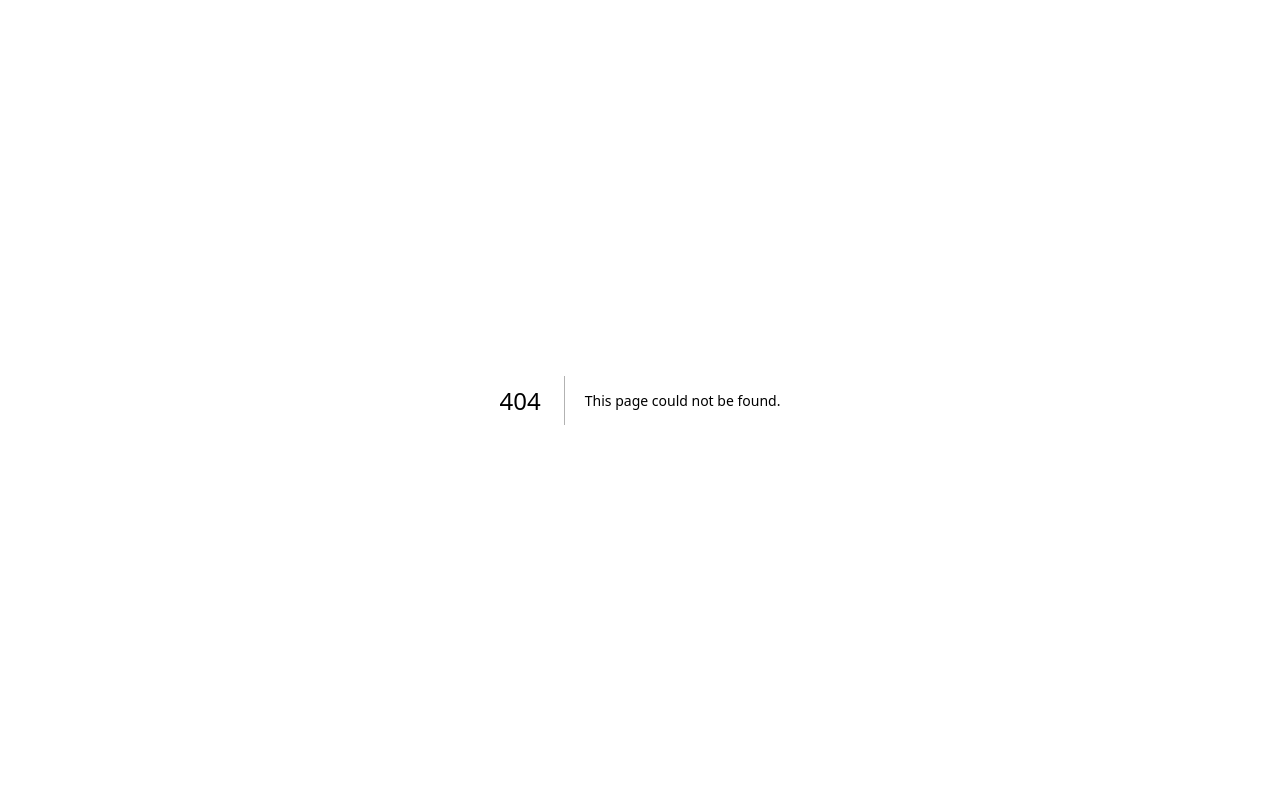
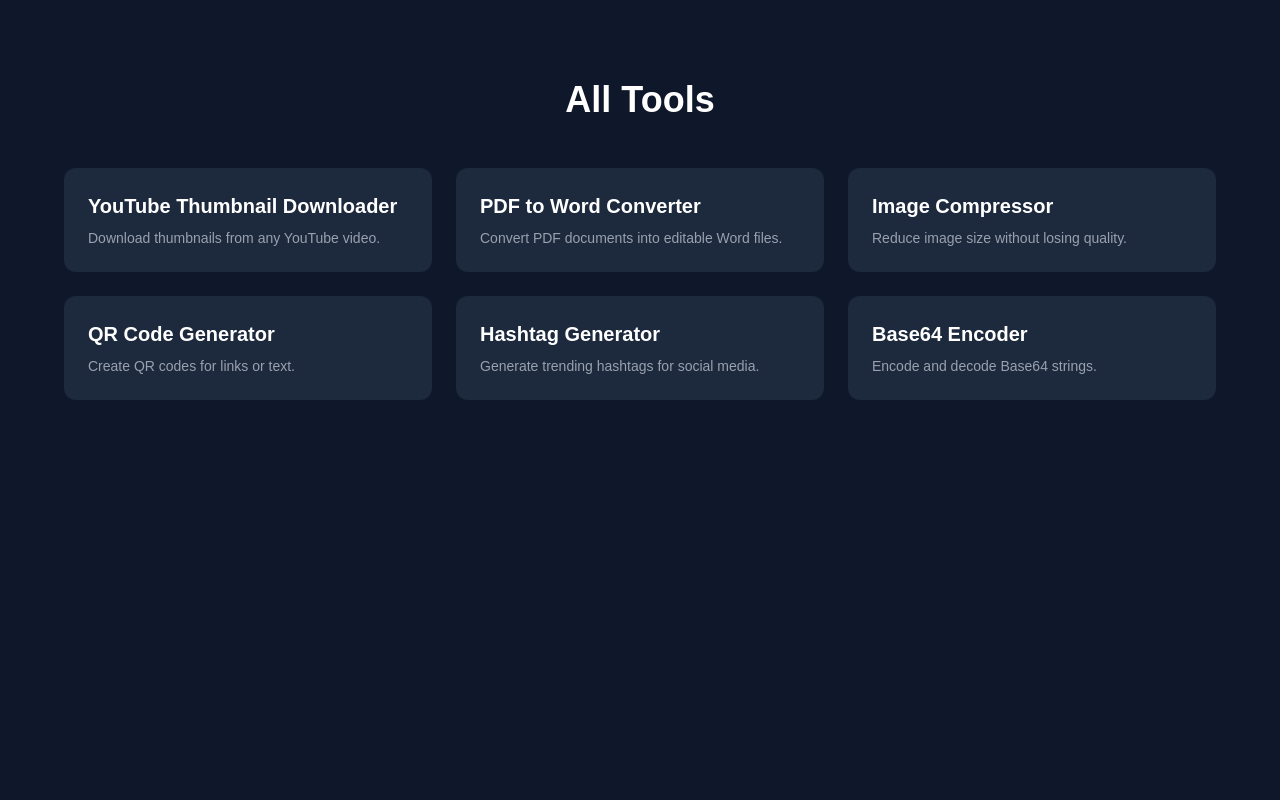
Before and after one commit to zeninfosolution7/creator-tools, a Next.js app: page /tools in a window 1280 px wide. Before the commit this address had no page. Shown: the top 800 px of the page. Built offline with nearby package versions, Linux system fonts and the light colour scheme.

Commit message:
added tools directory page

```diff
--- /dev/null
+++ b/app/tools/page.tsx
@@ -0,0 +1,73 @@
+export default function ToolsPage() {
+  return (
+    <main className="min-h-screen bg-slate-900 text-white px-6 py-20">
+
+      <div className="max-w-6xl mx-auto">
+
+        <h1 className="text-4xl font-bold mb-12 text-center">
+          All Tools
+        </h1>
+
+        <div className="grid md:grid-cols-3 gap-6">
+
+          <a href="/tools/youtube-thumbnail-downloader" className="bg-slate-800 p-6 rounded-xl hover:scale-105 transition">
+            <h3 className="text-xl font-semibold mb-2">
+              YouTube Thumbnail Downloader
+            </h3>
+            <p className="text-gray-400 text-sm">
+              Download thumbnails from any YouTube video.
+            </p>
+          </a>
+
+          <div className="bg-slate-800 p-6 rounded-xl">
+            <h3 className="text-xl font-semibold mb-2">
+              PDF to Word Converter
+            </h3>
+            <p className="text-gray-400 text-sm">
+              Convert PDF documents into editable Word files.
+            </p>
+          </div>
+
+          <div className="bg-slate-800 p-6 rounded-xl">
+            <h3 className="text-xl font-semibold mb-2">
+              Image Compressor
+            </h3>
+            <p className="text-gray-400 text-sm">
+              Reduce image size without losing quality.
+            </p>
+          </div>
+
+          <div className="bg-slate-800 p-6 rounded-xl">
+            <h3 className="text-xl font-semibold mb-2">
+              QR Code Generator
+            </h3>
+            <p className="text-gray-400 text-sm">
+              Create QR codes for links or text.
+            </p>
+          </div>
+
+          <div className="bg-slate-800 p-6 rounded-xl">
+            <h3 className="text-xl font-semibold mb-2">
+              Hashtag Generator
+            </h3>
+            <p className="text-gray-400 text-sm">
+              Generate trending hashtags for social media.
+            </p>
+          </div>
+
+          <div className="bg-slate-800 p-6 rounded-xl">
+            <h3 className="text-xl font-semibold mb-2">
+              Base64 Encoder
+            </h3>
+            <p className="text-gray-400 text-sm">
+              Encode and decode Base64 strings.
+            </p>
+          </div>
+
+        </div>
+
+      </div>
+
+    </main>
+  );
+}
```
